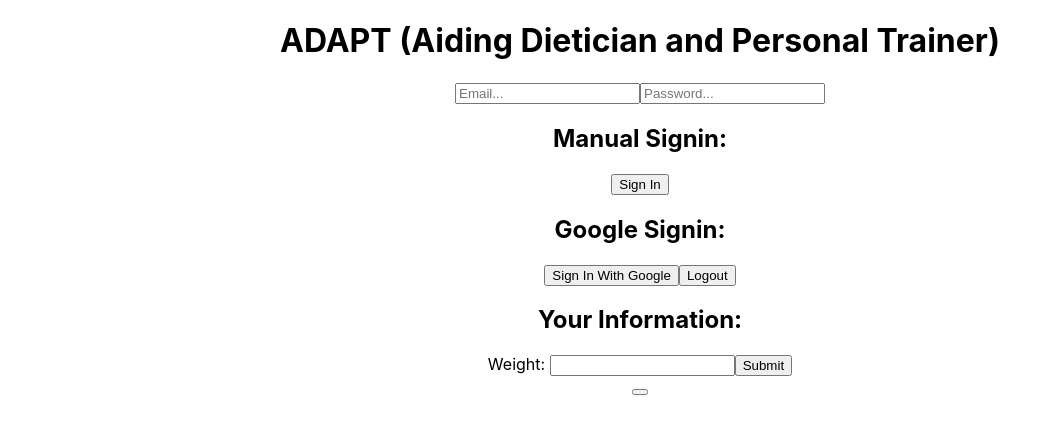
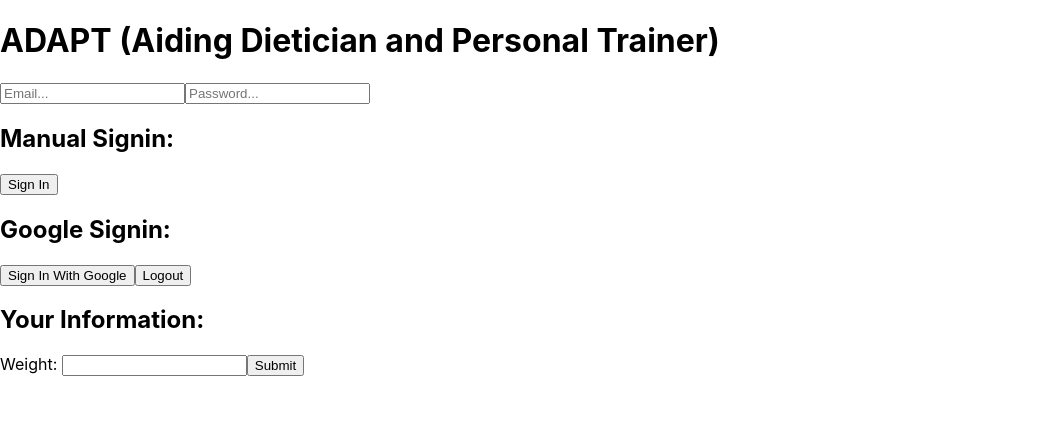
Before and after one commit to emilyliang3/ADAPT, a React (Create React App) app in the folder frontend/: page / in a window 1280 px wide. Shown: the top 434 px of the page, without its empty margins (0-1061 px from the left). Built offline with nearby package versions, Linux system fonts and the light colour scheme; no server answers; the database is empty.

Commit message:
Merge with Curtis, No auth.js, switch firebase key ID

```diff
--- a/frontend/src/App.css
+++ /dev/null
@@ -1,38 +0,0 @@
-.App {
-  text-align: center;
-}
-
-.App-logo {
-  height: 40vmin;
-  pointer-events: none;
-}
-
-@media (prefers-reduced-motion: no-preference) {
-  .App-logo {
-    animation: App-logo-spin infinite 20s linear;
-  }
-}
-
-.App-header {
-  background-color: #282c34;
-  min-height: 100vh;
-  display: flex;
-  flex-direction: column;
-  align-items: center;
-  justify-content: center;
-  font-size: calc(10px + 2vmin);
-  color: white;
-}
-
-.App-link {
-  color: #61dafb;
-}
-
-@keyframes App-logo-spin {
-  from {
-    transform: rotate(0deg);
-  }
-  to {
-    transform: rotate(360deg);
-  }
-}
--- a/frontend/src/App.js
+++ b/frontend/src/App.js
@@ -1,34 +1,81 @@
-import { useEffect, useState } from 'react';
-import './App.css';
-import { Auth } from './auth';
-import {db} from './firebase'
-import { getDocs, collection } from 'firebase/firestore'
+import {auth, googleProvider} from "./firebase";
+import { createUserWithEmailAndPassword, signInWithPopup, signOut } from "firebase/auth";
+import { useState } from "react";
 
-function App() {
-  const [movieList, setMovieList]  = useState([])
-  const moviesCollectionRef = collection(db, "movies")
+function MyForm({question,changeValue}) {
+  const [name, setName] = useState("");
 
-  useEffect(() => {
-    const getMovieList = async () => {
-      //Read the data
-      //set the movie list
+  function handleSubmit(event){
+    event.preventDefault();
+    changeValue(name);
+    setName("");
+  }
+
+  return (
+    <form onSubmit={handleSubmit}>
+      <label>{question}
+        <input
+          type="text"
+          value={name}
+          onChange={(e) => setName(e.target.value)}
+        />
+      </label>
+      <input type="submit" />
+    </form>
+  );
+}
+
+export default function App(){
+    const [email, setemail] = useState("");
+    const [password, setPassword] = useState("");
+    const [weight,setWeight] = useState("");
+    const signIn = async () => {
         try {
-        const data = await getDocs(moviesCollectionRef);
+            await createUserWithEmailAndPassword(auth, email, password);
           } catch (err) {
             console.error(err);
           }
     };
-    getMovieList();
-  }, [])
 
+    const signInWithGoogle = async () => {
+        try {
+            await signInWithPopup(auth, googleProvider);
+          } catch (err) {
+            console.error(err);
+          }
+    };
+
+    const logout = async () => {
+        try {
+            await signOut(auth);
+          } catch (err) {
+            console.error(err);
+          }
+    };
 
     return (
-    <div className="App">
-    <Auth />
+    <div>
+      <h1> ADAPT (Aiding Dietician and Personal Trainer)</h1>
+      <input
+      placeholder="Email..."
+      onChange = {(e) => setemail(e.target.value)}
+      />
 
-    <button></button>
+      <input
+      placeholder="Password..."
+      type = "password"
+      onChange = {(e) => setPassword(e.target.value)}
+      />
+
+      <h2>Manual Signin:</h2>
+      <button onClick={signIn}> Sign In</button>
+
+      <h2>Google Signin:</h2>
+      <button onClick={signInWithGoogle}> Sign In With Google</button>
+      <button onClick={logout}> Logout </button>
+
+      <h2>Your Information:</h2>
+      <MyForm question = "Weight: " changeValue = {setWeight}/>
     </div>
     );
-}
-
-export default App;
+};
--- a/frontend/src/auth.js
+++ /dev/null
@@ -1,90 +0,0 @@
-import {auth, googleProvider} from "./firebase";
-import { createUserWithEmailAndPassword, signInWithPopup, signOut } from "firebase/auth";
-import { useEffect, useState } from "react";
-
-function MyForm({question,changeValue}) {
-  const [name, setName] = useState("");
-
-  function handleSubmit(event){
-    event.preventDefault();
-    changeValue(name);
-    setName("");
-  }
-
-  return (
-    <form onSubmit={handleSubmit}>
-      <label>{question}
-        <input
-          type="text"
-          value={name}
-          onChange={(e) => setName(e.target.value)}
-        />
-      </label>
-      <input type="submit" />
-    </form>
-  );
-}
-
-export const Auth = () => {
-    const [email, setemail] = useState("");
-    const [password, setPassword] = useState("");
-    const [weight,setWeight] = useState("");
-
-
-    // Manual signIn password at leat has to have 7 digits.
-    const signIn = async () => {
-        try {
-            await createUserWithEmailAndPassword(auth, email, password);
-          } catch (err) {
-            console.error(err);
-          }
-    };
-
-    // function for Google account sign in
-    const signInWithGoogle = async () => {
-        try {
-            await signInWithPopup(auth, googleProvider);
-          } catch (err) {
-            console.error(err);
-          }
-    };
-    // function for logout
-    const logout = async () => {
-        try {
-            await signOut(auth);
-          } catch (err) {
-            console.error(err);
-          }
-    };
-
-return (
-    <div>
-
-        <h1> ADAPT (Aiding Dietician and Personal Trainer)</h1>
-
-
-        <input
-        placeholder="Email..."
-        onChange = {(e) => setemail(e.target.value)}
-        />
-
-        <input
-        placeholder="Password..."
-        type = "password"
-        onChange = {(e) => setPassword(e.target.value)}
-        />
-
-        <h2>Manual Signin:</h2>
-        <button onClick={signIn}> Sign In</button>
-        <h2>Google Signin:</h2>
-        <button onClick={signInWithGoogle}> Sign In With Google</button>
-
-        <button onClick={logout}> Logout </button>
-
-        <h2>Your Information:</h2>
-        <MyForm question = "Weight: " changeValue = {setWeight}/>
-
-    </div>
-
-    );
-};
```
Also changed, not shown: frontend/src/App_C.js (deleted, +0 -56 lines), frontend/src/firebase.js (indentation only), frontend/src/logo.svg (deleted). Lines whose indentation alone changed are shown as unchanged.
